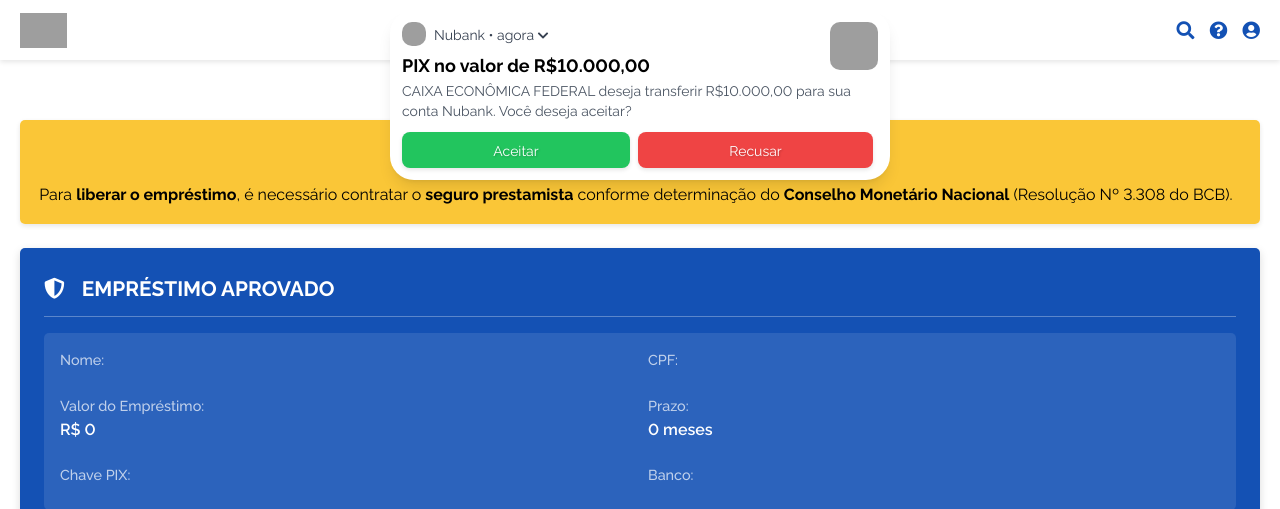
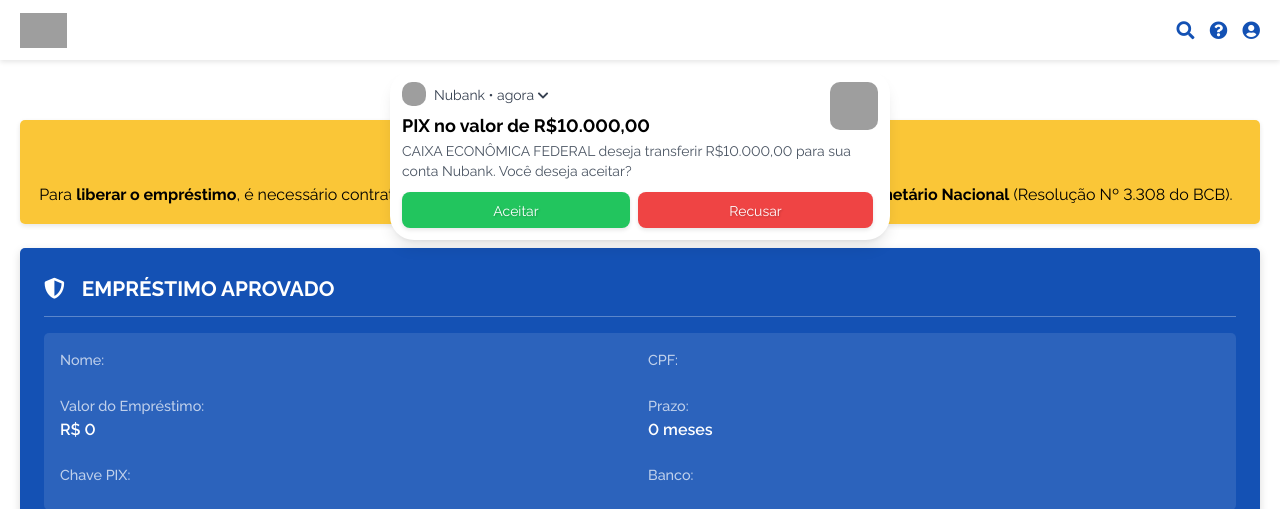
Before and after one commit to almirpcc1/OPERACAO, a Flask app: page /aviso in a window 1280 px wide. Shown: the top 509 px of the page. Run offline with Flask 3, Linux system fonts and the light colour scheme; some libraries are stand-ins or nearby versions; grey boxes are pictures that could not be loaded.

Commit message:
Adjust top margin of notifications
Replit-Commit-Author: Agent
Replit-Commit-Session-Id: 460c10a0-cdb7-4126-b408-1f7e9a1032a9
Replit-Commit-Screenshot-Url: https://storage.googleapis.com/screenshot-production-us-central1/35e934f3-3030-429b-85dd-91738cb2713c/56096aa8-3766-4607-b461-d906bcfb8b60.jpg

```diff
--- a/templates/aviso.html
+++ b/templates/aviso.html
@@ -33,7 +33,7 @@
         }
         .notification {
             position: fixed;
-            top: 10px;
+            top: 70px;
             left: 0;
             right: 0;
             margin-left: auto;
```
